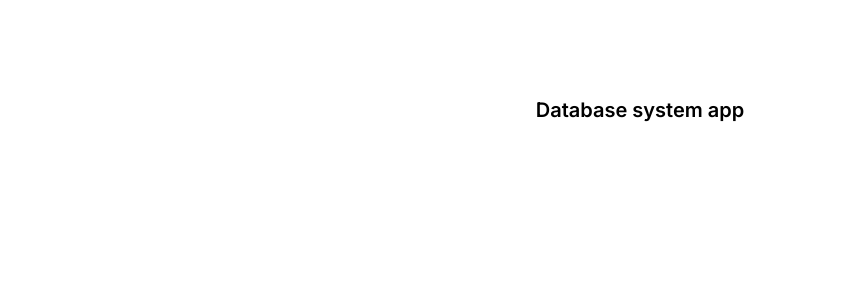
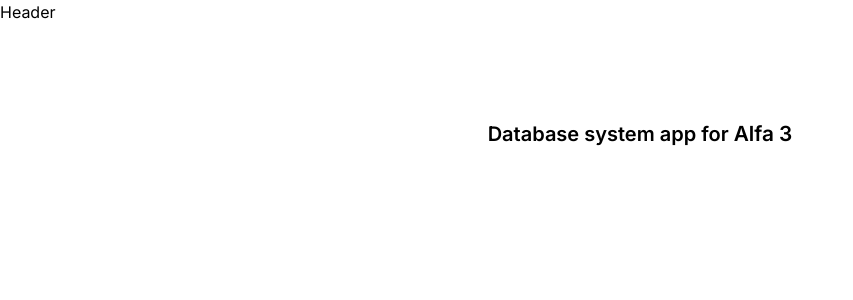
Before and after one commit to pavelvanis/alfa-database-system, a Next.js app: page / in a window 1280 px wide. Shown: the top 300 px of the page, without its empty margins (0-853 px from the left). Built offline with nearby package versions, Linux system fonts and the light colour scheme.

Commit message:
Page updates

```diff
--- a/src/app/layout.tsx
+++ b/src/app/layout.tsx
@@ -1,13 +1,14 @@
 import type { Metadata } from "next";
 import { Inter, Josefin_Sans } from "next/font/google";
 import "./globals.css";
+import { Header } from "@/components/features";
 
 const inter = Inter({ subsets: ["latin"] });
-const font = Josefin_Sans({})
+const font = Josefin_Sans({});
 
 export const metadata: Metadata = {
   title: "Alfa 3 - Database System",
-  description: "Generated by create next app",
+  description: "User interface created for project Alfa 3 - Database System",
 };
 
 export default function RootLayout({
@@ -17,7 +18,10 @@ export default function RootLayout({
 }>) {
   return (
     <html lang="en">
-      <body className={inter.className}>{children}</body>
+      <body className={inter.className}>
+        <Header />
+        {children}
+      </body>
     </html>
   );
 }
--- a/src/app/page.tsx
+++ b/src/app/page.tsx
@@ -2,7 +2,7 @@
 export default function Home() {
   return (
     <main className="flex min-h-screen flex-col items-center justify-between p-24">
-      <h1 className="text-xl font-semibold">Database system app</h1>
+      <h1 className="text-xl font-semibold">Database system app for <span className=" text-[1.3rem]">Alfa 3</span></h1>
     </main>
   );
 }
```
